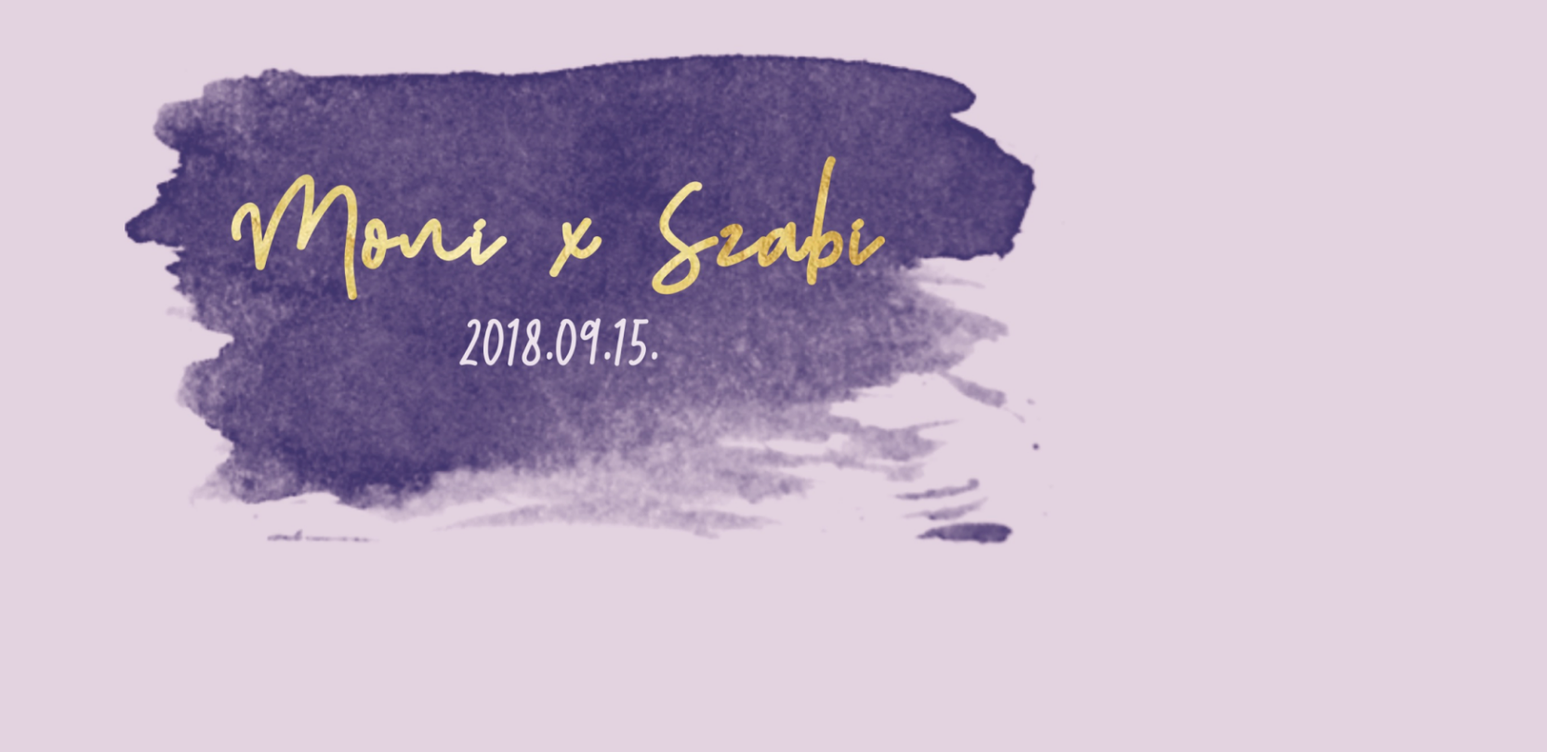
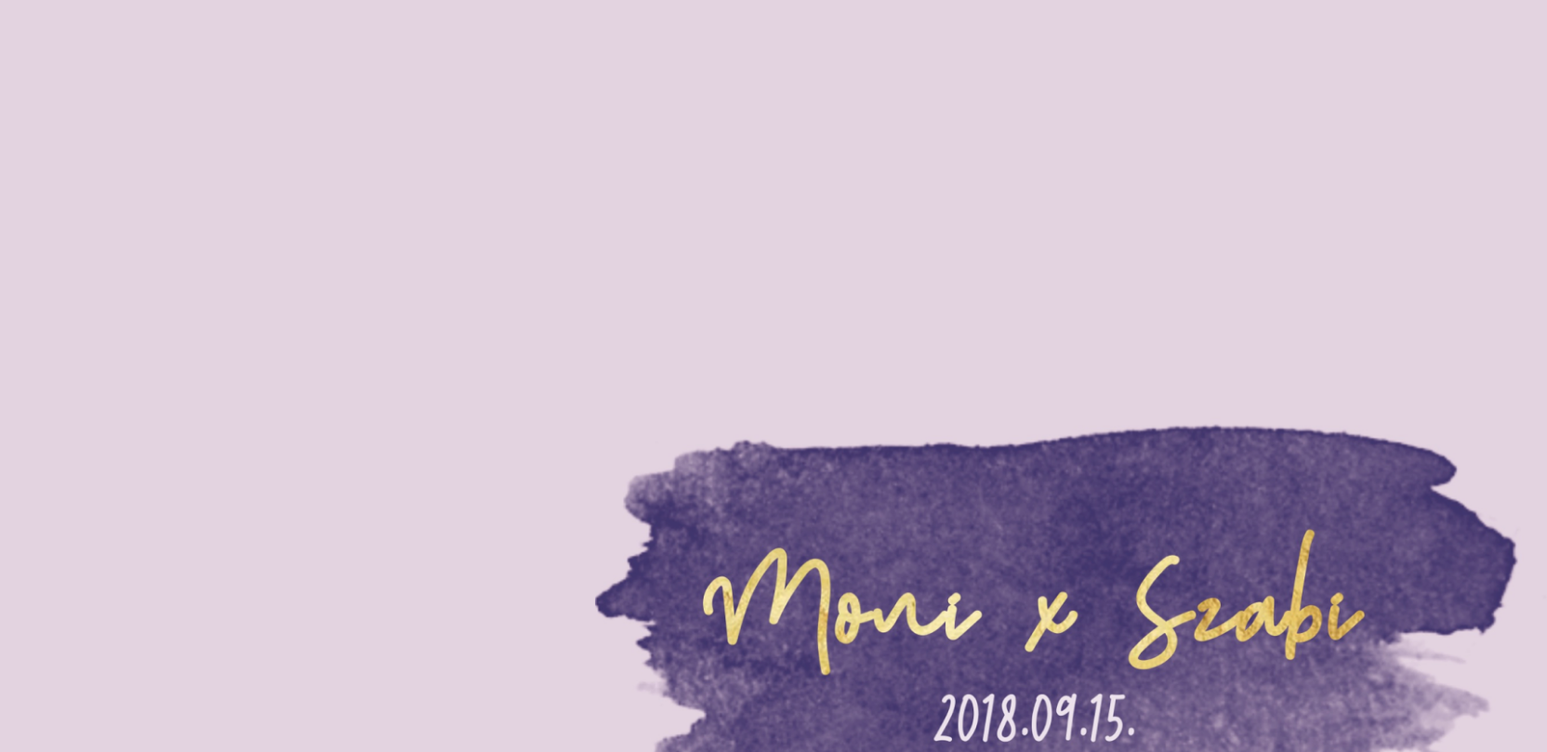
Before and after one commit to szabinho/Moni-x-Szabi, a plain HTML site: page index.html in a window 1280 px wide. Shown: the top 809 px of the page at 93% size, 1664 px wide, since content can reach past the window. Drawn offline with Linux system fonts and the light colour scheme.

Commit message:
update positioning of hero
  - increase width to 90%
  - centre position vertically

```diff
--- a/index.html
+++ b/index.html
@@ -10,7 +10,11 @@
         }
         img { width: 100%;}
         .hero {
-            width: 80%;
+            position: absolute;
+            top: 50%;
+            left: 50%;
+            transform: translate(-50% -50%);
+            width: 90%;
             max-width: 64rem;
             margin: 3em auto 0 auto;
         }
```
